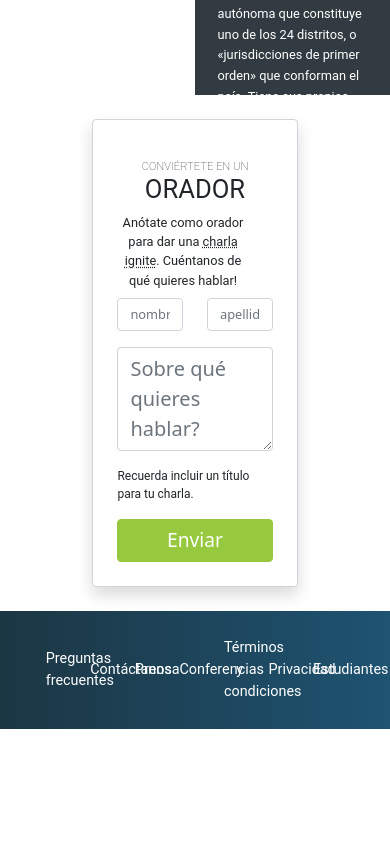
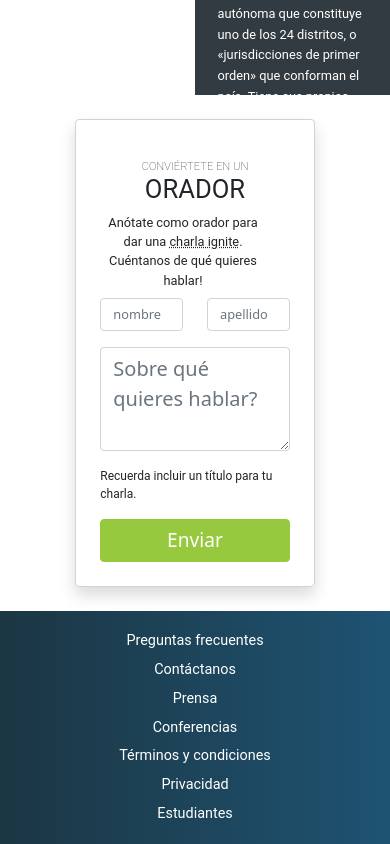
Before and after one commit to SandraFz/cac002-maquetado1, a plain HTML site: page index.html in a window 390 px wide. Shown: the part 1783-2627 px from the top of the page. Before the commit the page ends 2512 px from the top, so only its background shows below. Drawn offline with Linux system fonts and the light colour scheme.

Commit message:
Responsive completo hasta 768px.

```diff
--- a/style.css
+++ b/style.css
@@ -373,7 +373,6 @@ footer{
     display: flex;
     flex-wrap: row wrap;
     align-items: center;
-    background: linear-gradient(to right, #1C3643, #1E5372) ;
 
 }
 
@@ -382,10 +381,12 @@ footer div{
     flex-wrap: row wrap;
     justify-content: space-around;
     align-items: center;
-    width: 80%;
+    width: 100%;
     height: 14vh;
     margin: 0px auto;
     color:white;
+    background: linear-gradient(to right, #1C3643, #1E5372) ;
+
 }
 
 footer a{
@@ -450,7 +451,22 @@ footer a{
     }
 
     .form{
-        width: 60%;
+        width: 70%;
+    }
+
+    footer{
+        height:fit-content;
+    }
+
+    footer div{
+        flex-direction: column;
+        height: fit-content;
+        padding: 1rem;
+    }
+
+    footer a{
+        max-width: none;
+        margin: 1% auto;
     }
 
 }
```
